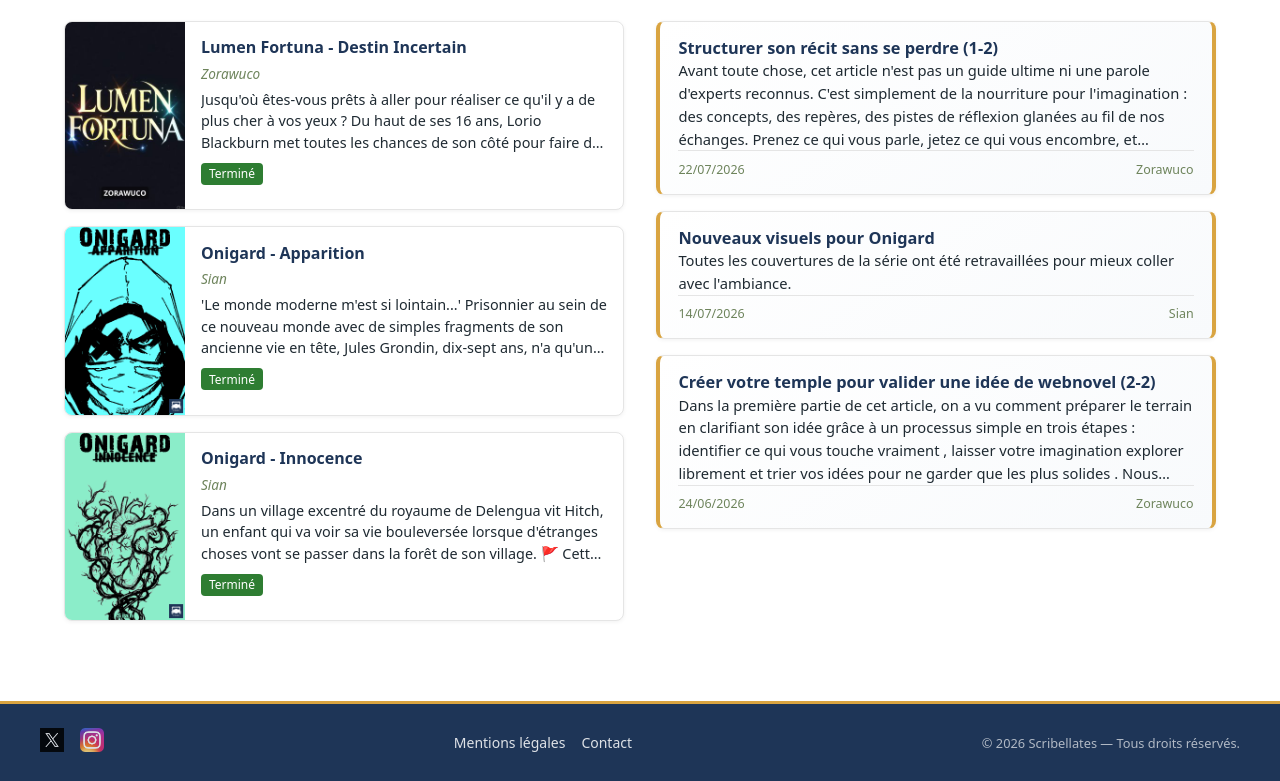
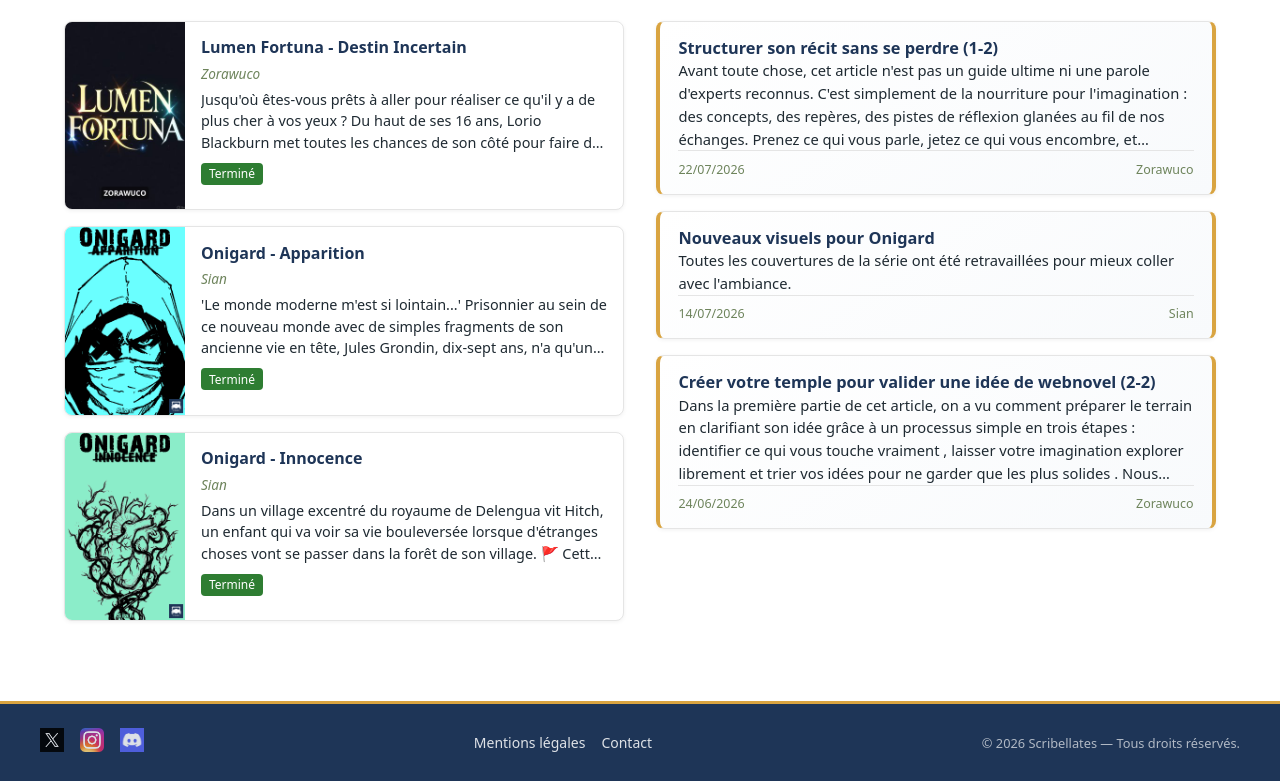
Before and after one commit to Scribellates/scribellates-netlify, an Eleventy site: page src/index.md in a window 1280 px wide. Shown: the part 1220-2001 px from the top of the page. Built offline with nearby package versions, Linux system fonts and the light colour scheme; Eleventy itself is replaced by a stand-in of ours; files that its build step writes are made by us from their sources.

Commit message:
style: add Discord logo to footer

```diff
--- a/src/_includes/components/footer/footer.njk
+++ b/src/_includes/components/footer/footer.njk
@@ -7,6 +7,9 @@
       </a>
       <a href="https://instagram.com/scribellates" class="footer-social-link" target="_blank" rel="noopener noreferrer" aria-label="Scribellates sur Instagram">
         <img src="/images/social/Instagram.png" alt="Instagram" />
+      </a>
+      <a href="https://discord.gg/4DJpdTmD2W" class="footer-social-link" target="_blank" rel="noopener noreferrer" aria-label="Scribellates sur Discord">
+        <img src="/images/social/discord.png" alt="Discord" />
       </a>
     </div>
 
```
Also changed, not shown: src/images/social/discord.png (added).
